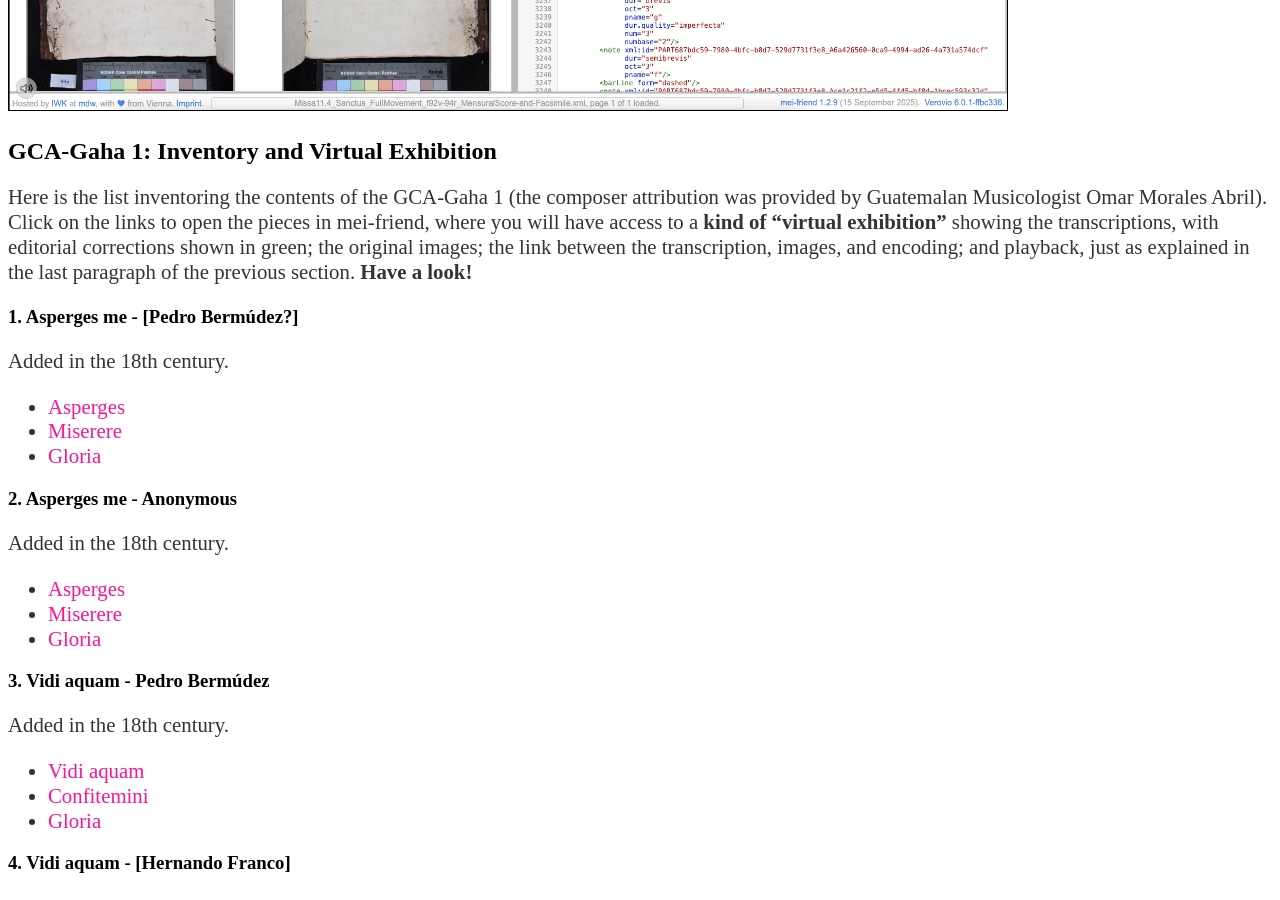
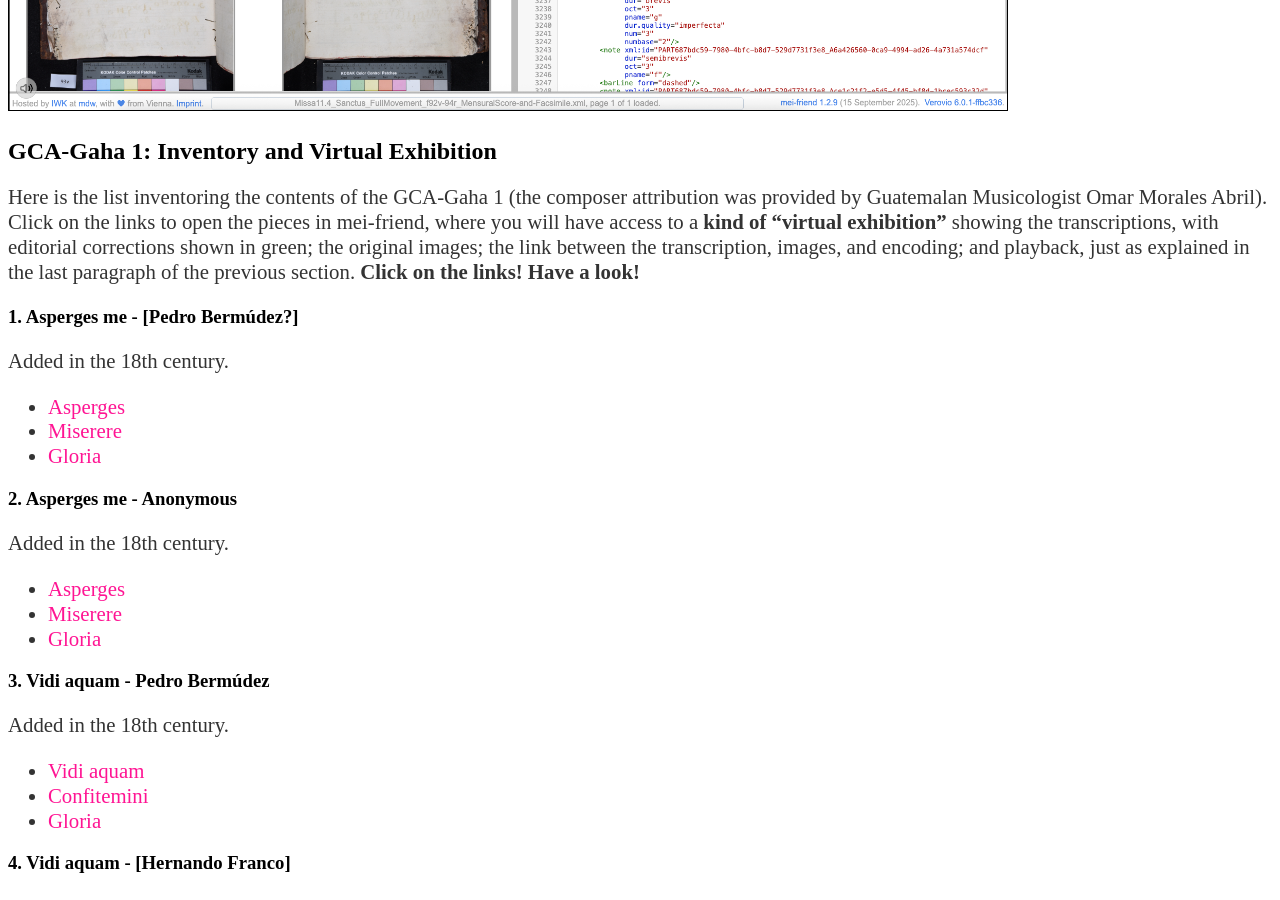
Before and after one commit to martha-thomae/martha-thomae.github.io, a Jekyll site: the page built from projects/guatemala.md, in a window 1280 px wide and 900 px high, scrolled down 3793 px. Built offline with Jekyll 4.4.1, drawn with Linux system fonts in a browser that asks for light colours.

Commit message:
Update guatemala.md

```diff
--- a/projects/guatemala.md
+++ b/projects/guatemala.md
@@ -56,7 +56,7 @@ In the next section, you will find the inventory of all the pieces in the choirb
 
 ## GCA-Gaha 1: Inventory and Virtual Exhibition
 
-Here is the list inventoring the contents of the GCA-Gaha 1 (the composer attribution was provided by Guatemalan Musicologist Omar Morales Abril). Click on the links to open the pieces in mei-friend, where you will have access to a **kind of "virtual exhibition"** showing the transcriptions, with editorial corrections shown in green; the original images; the link between the transcription, images, and encoding; and playback, just as explained in the last paragraph of the previous section. **Have a look!**
+Here is the list inventoring the contents of the GCA-Gaha 1 (the composer attribution was provided by Guatemalan Musicologist Omar Morales Abril). Click on the links to open the pieces in mei-friend, where you will have access to a **kind of "virtual exhibition"** showing the transcriptions, with editorial corrections shown in green; the original images; the link between the transcription, images, and encoding; and playback, just as explained in the last paragraph of the previous section. **Click on the links! Have a look!**
 
 ### 1. Asperges me - [Pedro Bermúdez?]
 
```
